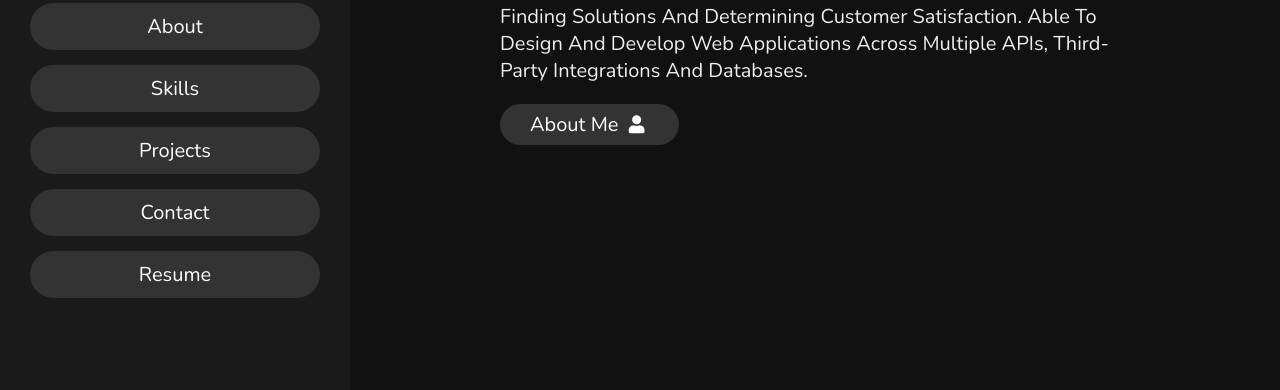
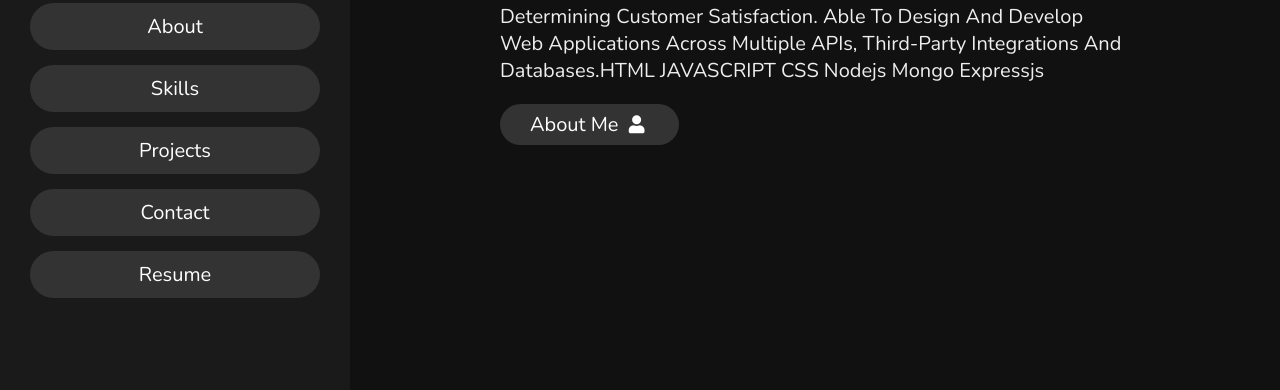
Before and after one commit to faisalpinitod/faisalpinitod.github.io, a website: page index.html in a window 1280 px wide. Shown: the part 410-800 px from the top of the page. Drawn offline with nearby package versions, Linux system fonts and the light colour scheme.

Commit message:
completed

```diff
--- a/index.html
+++ b/index.html
@@ -74,11 +74,11 @@
       <h3>HI THERE !</h3>
       <h1 >I'M <span >Shahfaisal Pinitod</span></h1>
       <p >
-        An aspiring full-stack web developer HTML,JAVASCRIPT and CSS adept at contributing
+        An aspiring full-stack web developer adept at contributing
         to highly collaborative work environment, finding solutions
         and determining customer satisfaction. Able to design and
         develop web applications across multiple APIs, third-party
-        integrations and databases.
+        integrations and databases.HTML JAVASCRIPT CSS  nodejs Mongo expressjs
       </p>
       <a href="#home">
         <button class="btn">about me <i class="fas fa-user"></i></button
```
